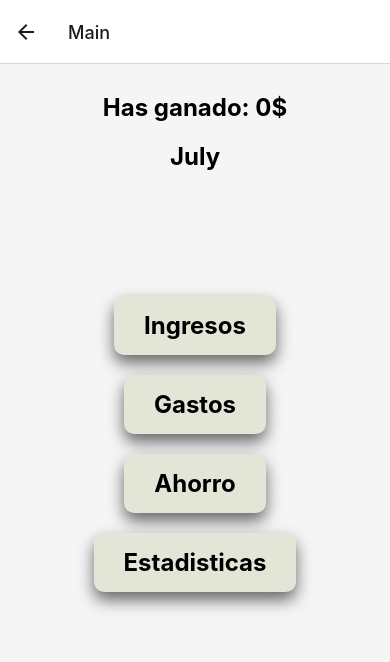
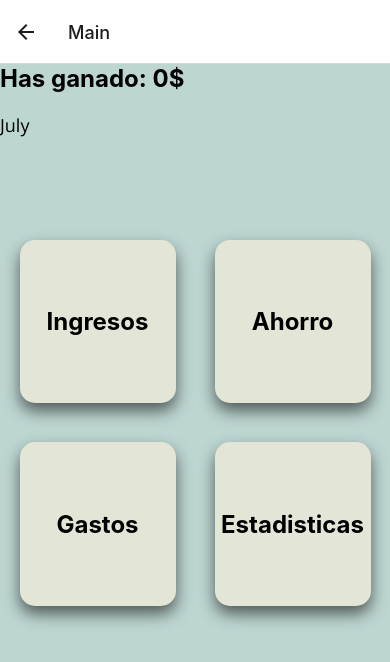
Before and after one commit to VisualR29/Aplicacion-react-native, a React Native app: screen /Main in a window 390 px wide. Shown: the top 662 px of the page. Built offline with nearby package versions, Linux system fonts and the light colour scheme.

Commit message:
StackBaseConcluido

```diff
--- a/App.js
+++ b/App.js
@@ -1,6 +1,5 @@
 import * as React from 'react';
 import { useCallback } from 'react';
-import { NavigationContainer } from '@react-navigation/native';
 import { useFonts } from 'expo-font';
 import * as SplashScreen from 'expo-splash-screen';
 import AppNavigator from './src/navigation/AppNavigator';
@@ -19,6 +18,6 @@ export default function App() {
   }, [fontsLoaded, fontError]);
 
   return (
-    <AppNavigator />
+      <AppNavigator />
   );
 }
--- a/package.json
+++ b/package.json
@@ -11,14 +11,16 @@
   "dependencies": {
     "@react-navigation/native": "^6.1.17",
     "@react-navigation/native-stack": "^6.10.0",
+    "@react-navigation/stack": "^6.4.0",
     "expo": "~51.0.14",
     "expo-font": "~12.0.7",
     "expo-splash-screen": "^0.27.5",
     "expo-status-bar": "~1.12.1",
     "react": "18.2.0",
     "react-native": "0.74.2",
+    "react-native-safe-area-context": "4.10.1",
     "react-native-screens": "3.31.1",
-    "react-native-safe-area-context": "4.10.1"
+    "react-native-gesture-handler": "~2.16.1"
   },
   "devDependencies": {
     "@babel/core": "^7.20.0",
--- /dev/null
+++ b/src/components/Button.jsx
@@ -0,0 +1,40 @@
+import { Text, View, StyleSheet, TouchableWithoutFeedback } from 'react-native'
+import React, { Component } from 'react'
+import { colors } from '../global/colors';
+
+export const Button = ({ navigation, link, text }) => {
+    return (
+        <TouchableWithoutFeedback
+            onPress={() => navigation.navigate({link})}>
+            <View style={styles.button}>
+                <Text style={styles.buttonText}>{text}</Text>
+            </View>
+        </TouchableWithoutFeedback>
+    )
+
+}
+
+const styles = StyleSheet.create({
+    button: {
+        backgroundColor: colors.beige2,
+        paddingVertical: 15,
+        paddingHorizontal: 30,
+        borderRadius: 10,
+        marginBottom: 20,
+        shadowColor: "#000",
+        shadowOffset: {
+            width: 0,
+            height: 8,
+        },
+        shadowOpacity: 0.58,
+        shadowRadius: 16.00,
+        elevation: 16,
+    },
+    buttonText: {
+        color: colors.black,
+        fontSize: 24,
+        fontWeight: 'bold',
+    }
+});
+
+export default Button
--- a/src/components/Ingresos.jsx
+++ b/src/screens/Ingresos.jsx
@@ -1,5 +1,5 @@
+import React, { Component } from 'react'
 import { Text, View } from 'react-native'
-import React, { Component } from 'react'
 
 export class Ingresos extends Component {
     render() {
--- a/src/components/MainScreen.jsx
+++ b/src/screens/MainScreen.jsx
@@ -7,10 +7,10 @@ const MainScreen = ({ navigation }) => {
     return (
         <>
             <View style={[styles.container, { flex: 1 }]}>
-                <Text style={styles.title}>Has ganado: 0$</Text>
-                <Text style={styles.title}>July</Text>
+                <Text style={styles.profits}>Has ganado: 0$</Text>
+                <Text style={styles.month}>July</Text>
             </View>
-            <View style={[styles.container, { flex: 3 }]}>
+            <View style={[styles.container, { flex: 3, flexWrap: 'wrap' }]}>
                 <TouchableWithoutFeedback
                     onPress={() => navigation.navigate('Ingresos')}>
                     <View style={styles.button}>
@@ -19,7 +19,7 @@ const MainScreen = ({ navigation }) => {
                 </TouchableWithoutFeedback>
                 <TouchableWithoutFeedback
                     onPress={() => navigation.navigate('Gastos')}>
-                    <View style={styles.button}>
+                    <View style={[styles.button, {}]}>
                         <Text style={styles.buttonText}>Gastos</Text>
                     </View>
                 </TouchableWithoutFeedback>
@@ -45,21 +45,30 @@ const MainScreen = ({ navigation }) => {
 
 const styles = StyleSheet.create({
     container: {
-        justifyContent: 'center',
-        alignItems: 'center',
-        backgroundColor: '#f5f5f5',
+        backgroundColor: colors.green1,
     },
-    title: {
+    profits: {
         fontSize: 24,
         fontWeight: 'bold',
         marginBottom: 20,
     },
+    month: {
+        fontSize: 18,
+        fontFamily: 'Opensans'
+
+
+    },
     button: {
         backgroundColor: colors.beige2,
-        paddingVertical: 15,
-        paddingHorizontal: 30,
-        borderRadius: 10,
-        marginBottom: 20,
+        width: '40%',
+        height: '35%',
+        justifyContent: 'center',
+        alignItems: 'center',
+        paddingVertical: 10,
+        paddingHorizontal: 10,
+        borderRadius: 15,
+        marginVertical: '5%',
+        marginHorizontal: '5%',
         shadowColor: "#000",
         shadowOffset: {
             width: 0,
--- a/src/components/WelcomeScreen.jsx
+++ b/src/screens/WelcomeScreen.jsx
@@ -2,6 +2,7 @@ import React from "react";
 import { Text, View, TouchableWithoutFeedback, StyleSheet } from "react-native";
 import Constants from "expo-constants";
 import { colors } from "../global/colors";
+import Button from "../components/Button";
 
 const WelcomeScreen = ({navigation}) => {
     return (
@@ -13,6 +14,7 @@ const WelcomeScreen = ({navigation}) => {
                     <Text style={styles.buttonText}>Iniciar</Text>
                 </View>
             </TouchableWithoutFeedback>
+            {/* <Button link='Main' text='Iniciar' /> */}
             <Text style={styles.version}>-Versión 0.2-</Text>
         </View>
     )
@@ -55,7 +57,7 @@ const styles = StyleSheet.create({
     version: {
         fontSize: 14,
         color: colors.black,
-        fontFamily: 'Opensans'
+        //fontFamily: 'Opensans'
     },
 });
 
```
Also changed, not shown: src/navigation/AppNavigator.js (+7 -6 lines), src/screens/Ahorro.jsx (renamed from src/components/Ahorro.jsx), src/screens/Estadisticas.jsx (renamed from src/components/Estadisticas.jsx), src/screens/Gastos.jsx (renamed from src/components/Gastos.jsx), 1 other file (tests, documents, lock files or other folders).
